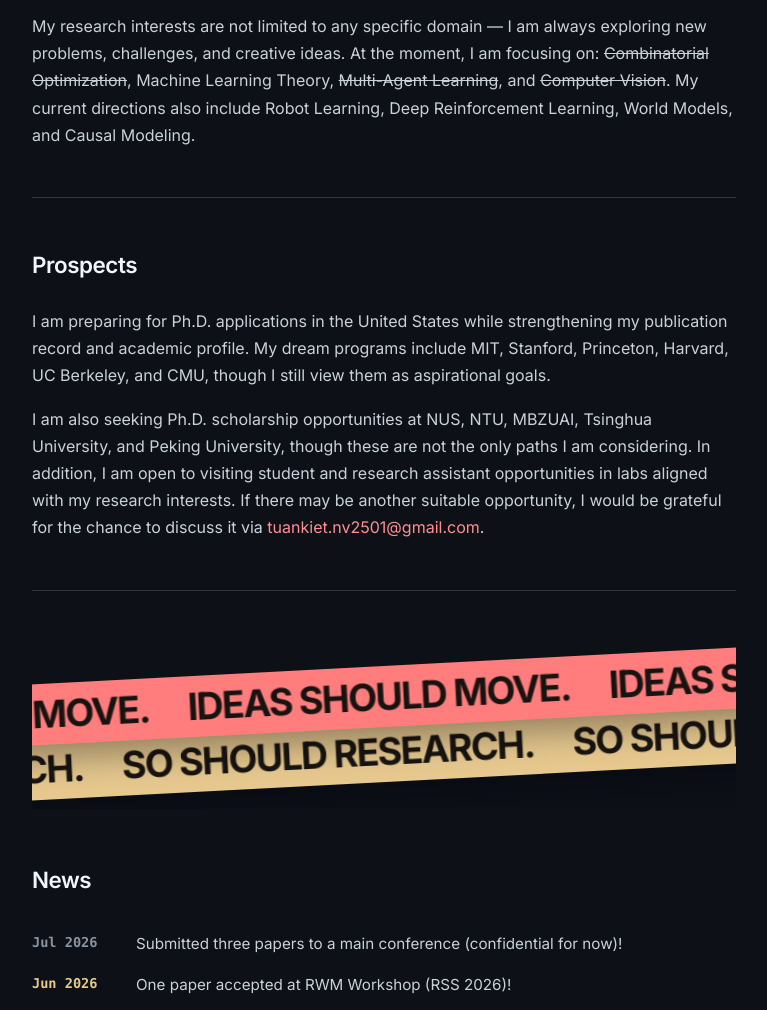
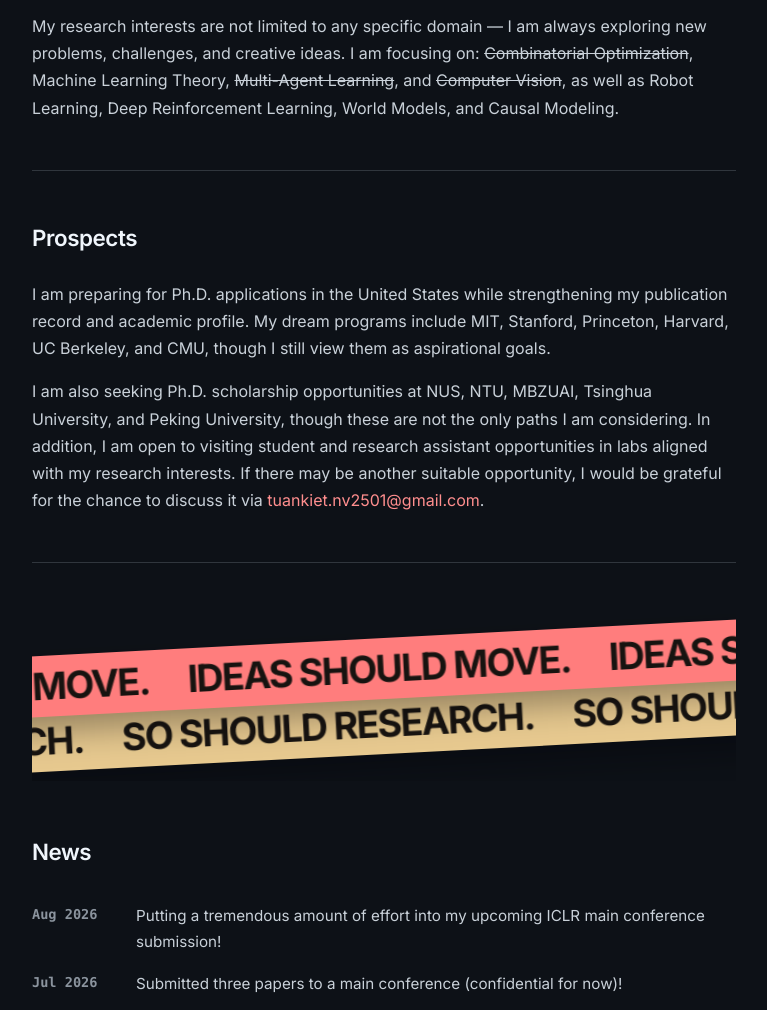
Before and after one commit to HaiAu2501/haiau2501.github.io, a website built with Vite: page index.html in a window 1280 px wide. Shown: the part 1089-2099 px from the top of the page, without its empty margins (446-1213 px from the left). Built offline with nearby package versions, Linux system fonts and the light colour scheme.

Commit message:
Update research focus and add August 2026 news

```diff
--- a/index.html
+++ b/index.html
@@ -144,11 +144,10 @@
                 </p>
                 <p>
                     My research interests are not limited to any specific domain — <span class="scroll-highlight scroll-highlight-champagne">I am always exploring
-                    new problems, challenges, and creative ideas</span>. At the moment, I am focusing on:
+                    new problems, challenges, and creative ideas</span>. I am focusing on:
                     <s>Combinatorial Optimization</s>, Machine Learning Theory,
-                    <s>Multi-Agent Learning</s>, and <s>Computer Vision</s>.
-                    My current directions also include Robot Learning, Deep Reinforcement Learning,
-                    World Models, and Causal Modeling.
+                    <s>Multi-Agent Learning</s>, and <s>Computer Vision</s>, as well as Robot Learning,
+                    Deep Reinforcement Learning, World Models, and Causal Modeling.
                 </p>
             </section>
 
@@ -186,6 +185,10 @@
                 <h2 class="section-title">News</h2>
                 <ul class="news-list event-stream" aria-label="Recent research milestones">
                     <!-- Add new news items at the top -->
+                    <li class="news-item" data-event="research">
+                        <span class="news-date">Aug 2026</span>
+                        <span class="news-content">Putting a tremendous amount of effort into my upcoming ICLR main conference submission!</span>
+                    </li>
                     <li class="news-item" data-event="submission">
                         <span class="news-date">Jul 2026</span>
                         <span class="news-content">Submitted three papers to a main conference (confidential for now)!</span>
```
